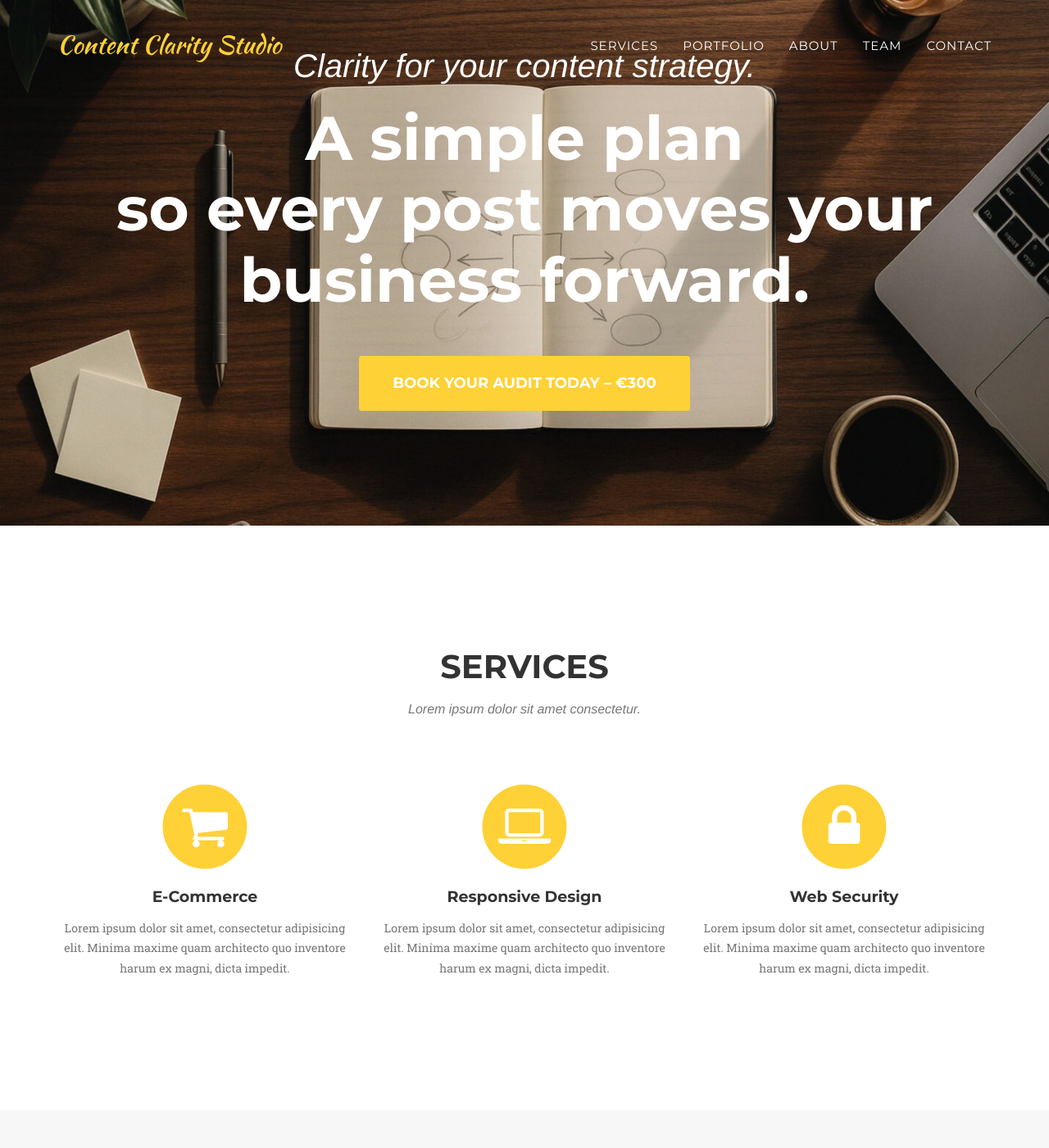
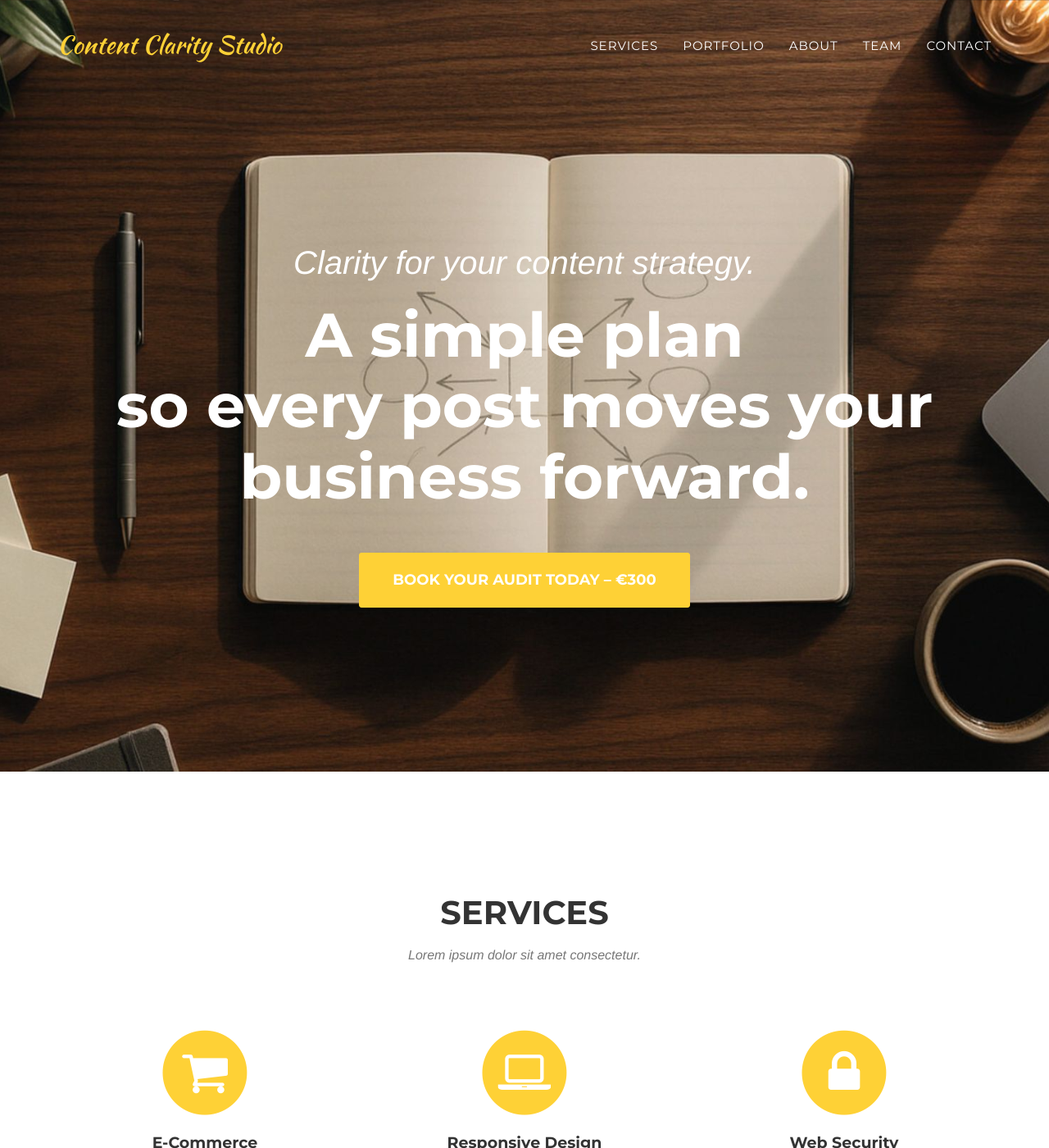
Before and after one commit to ContentClarityStudio/contentclaritystudio.github.io, a Jekyll site: the page built from index.html, in a window 1280 px wide and 1400 px high. Shown: the whole window at 82% size. Built offline with Jekyll 4.4.1, drawn with Linux system fonts in a browser that asks for light colours; some web fonts are replaced.

Commit message:
Update overrides.css
removed override for padding

```diff
--- a/css/overrides.css
+++ b/css/overrides.css
@@ -11,24 +11,3 @@ header .intro-heading {
     line-height: 1.2;
   }
 }
-
-/* Reset hero height and lift text slightly */
-header .intro-text {
-  padding: 100px 0;           /* restore default height for balance */
-  transform: translateY(-40px); /* move the text & button upward */
-}
-
-/* Adjust only on small screens */
-@media (max-width: 576px){
-  header .intro-text {
-    transform: translateY(-20px);
-  }
-}
-
-
-/* fine-tune for mobile */
-@media (max-width: 576px) {
-  header .intro-text {
-    padding: 40px 0;
-  }
-}
```
